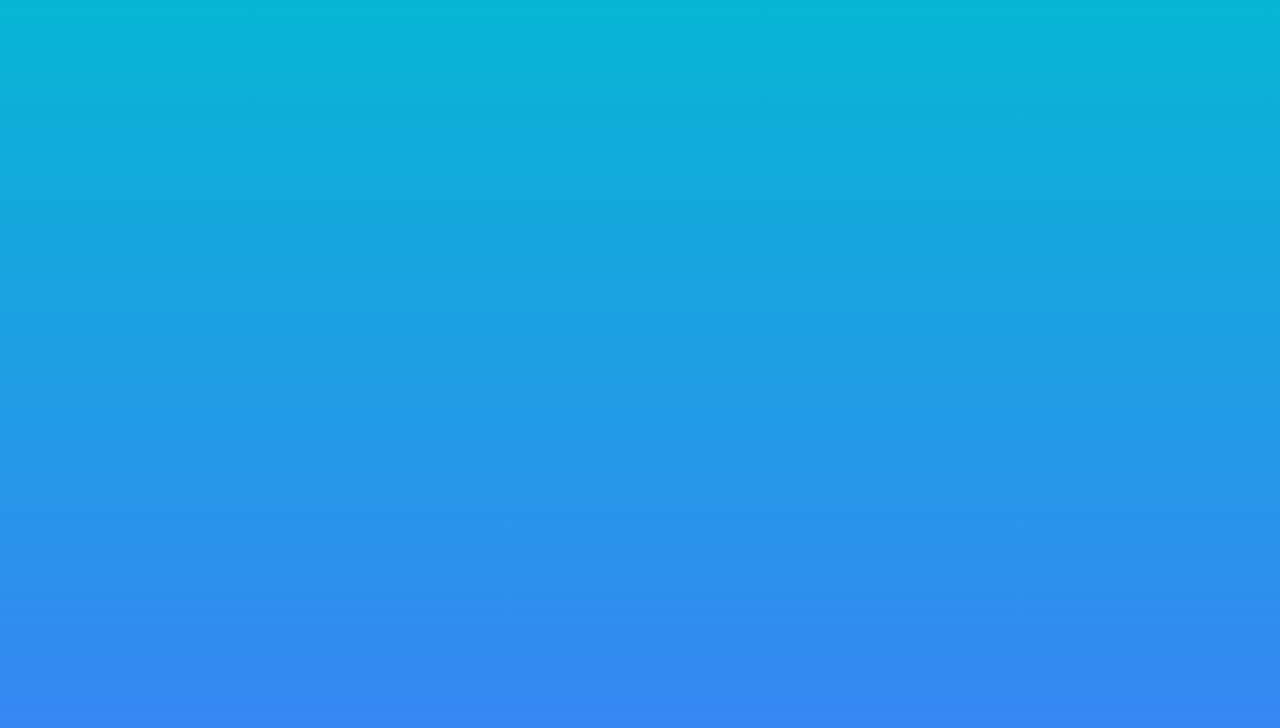
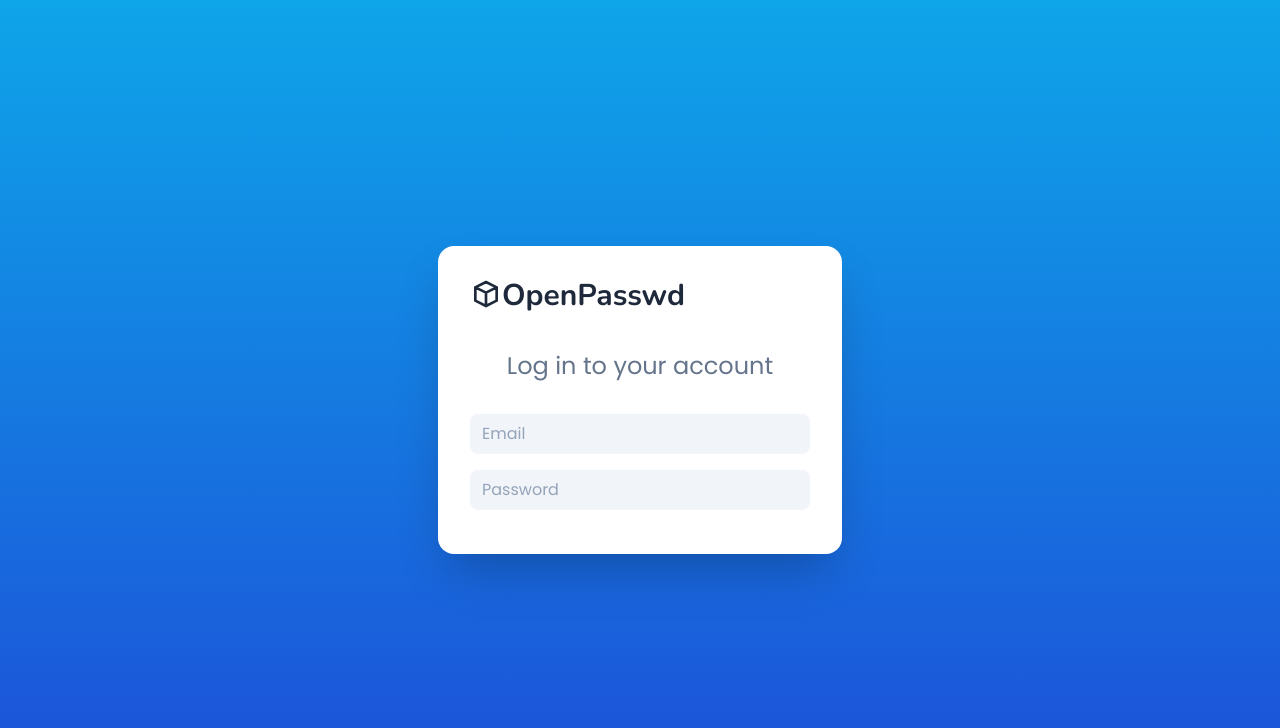
Before and after one commit to nellfs/openpasswd-console, a React (Vite) app: page /login in a window 1280 px wide. Shown: the top 728 px of the page. Built offline with nearby package versions, Linux system fonts and the light colour scheme.

Commit message:
new model

```diff
--- a/src/components/Form/Input.tsx
+++ b/src/components/Form/Input.tsx
@@ -1,4 +1,3 @@
-import { MailIcon, LockClosedIcon, PencilIcon } from '@heroicons/react/solid'
 export interface InputProps<T> {
   type: 'text' | 'password' | 'email';
   name: string;
@@ -6,19 +5,11 @@ export interface InputProps<T> {
   onChange: (v: T) => void;
 }
 
-function AutoIcon(props: { isLoggedIn: string; }) {
-  if (props.isLoggedIn === 'email') {
-    return <MailIcon className="text-slate-300  pointer-events-none h-6 absolute top-1/2 transform -translate-y-1/2 left-3" />
-  } else if (props.isLoggedIn === 'password') {
-    return <LockClosedIcon className="text-slate-300  pointer-events-none h-6 absolute top-1/2 transform -translate-y-1/2 left-3" />
-  }
-  return <PencilIcon className="text-slate-300  pointer-events-none h-6 absolute top-1/2 transform -translate-y-1/2 left-3" />
-}
+
 
 export default function Input<T extends string | number>(props: InputProps<T>) {
   return (
     <label className="block relative">
-      <AutoIcon isLoggedIn={props.type} />
       <input
         type={props.type}
         className="
@@ -30,7 +21,7 @@ export default function Input<T extends string | number>(props: InputProps<T>) {
           bg-slate-100
           text-slate-800
           placeholder-slate-400
-          pl-11"
+          "
         placeholder={props.name}
         value={props.value}
         onChange={(e) => props.onChange(e.target.value as T)}
--- a/src/containers/Login/index.tsx
+++ b/src/containers/Login/index.tsx
@@ -57,8 +57,33 @@ const Login = () => {
   };
 
   return (
-    <main className='min-h-screen bg-gradient-to-b from-cyan-500 to-blue-500'>
-    </main>
+    <main className='min-h-screen bg-gradient-to-b from-sky-500 to-blue-700'>
+      <div className='flex flex-col min-h-screen'>
+        <div className='bg-white rounded-2xl shadow-2xl p-8 m-auto'>
+          <div className='text-slate-800 h-8 flex flex-row font-body font-bold'>
+            <CubeIcon></CubeIcon>
+            <h1 className='text-3xl'>OpenPasswd</h1>
+          </div>
+          <div className='font-others text-slate-500'>
+            <p className='flex flex-row justify-center text-2xl mt-10'>
+              Log in to your account
+            </p>
+            <div className='mt-8 flex flex-col gap-1'>
+              <Input
+                name="Email"
+                type="email"
+                value={state.email}
+                onChange={(value) => setState({ ...state, email: value })} />
+              <Input
+                name="Password"
+                type="password"
+                value={state.password}
+                onChange={(value) => setState({ ...state, password: value })} />
+            </div>
+          </div>
+        </div>
+      </div>
+    </main >
     // <main className='flex flex-col items-center justify-center w-full flex-1 px-20 text-center min-h-screen bg-gradient-to-t from-blue-800 to-blue-500'>
     //   <div className='bg-white rounded-2xl shadow-2xl flex flex-row w-full rounded-tr-3xl rounded-br-3xl '>
     //     <div className='w-3/5 p-10 font-body pb-10'>
```
